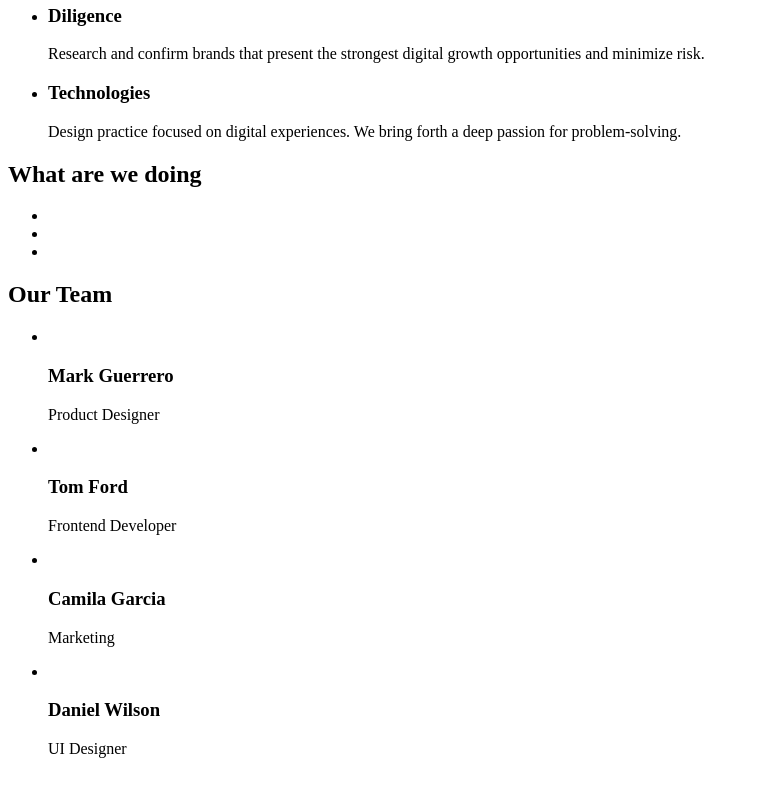
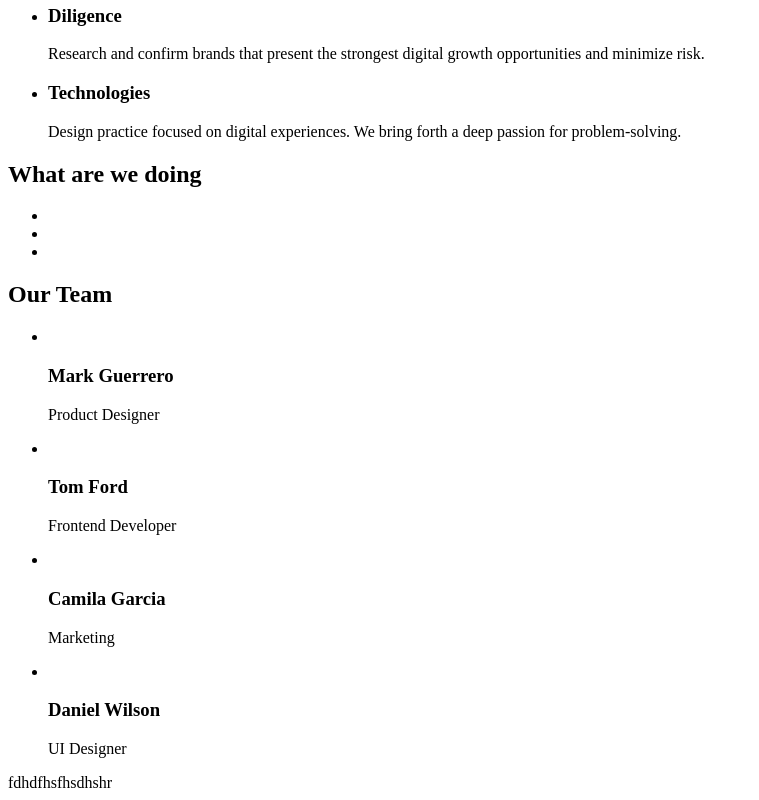
Before and after one commit to vovaprodan/goit-markup-hw-01, a plain HTML site: page index.html in a window 1280 px wide. Shown: the part 480-1280 px from the top of the page, without its empty margins (0-759 px from the left). Before the commit the page ends 1254 px from the top, so only its background shows below. Drawn offline with Linux system fonts and the light colour scheme.

Commit message:
Update index.html

```diff
--- a/index.html
+++ b/index.html
@@ -98,6 +98,7 @@
             </li>
         </ul>
     </section>
+    <section>fdhdfhsfhsdhshr</section>
  </main>
 </body>
 </html>
```
